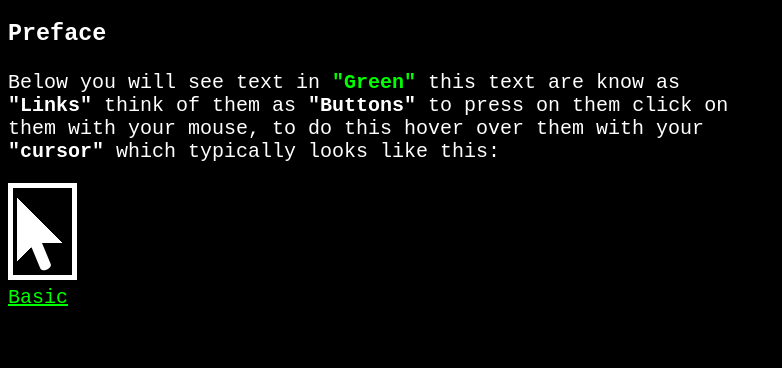
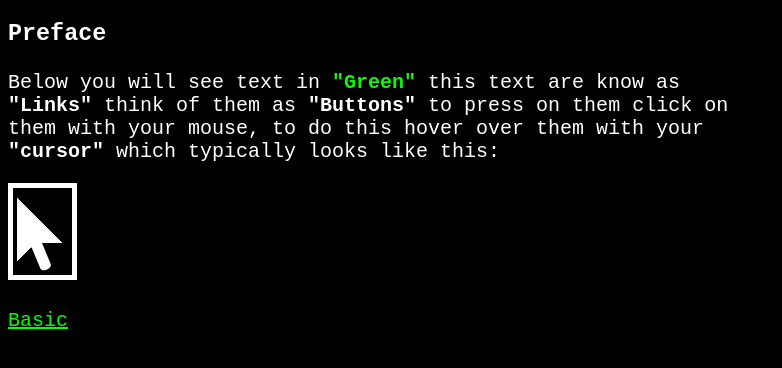
Before and after one commit to rex-williams/learncomputers, a plain HTML site: page index.html in a window 1280 px wide. Shown: the part 170-538 px from the top of the page, without its empty margins (0-782 px from the left). Drawn offline with Linux system fonts and the light colour scheme.

Commit message:
added space between the cursor image and Basic

```diff
--- a/index.html
+++ b/index.html
@@ -12,7 +12,7 @@
         <h2>A website aimed at trying to teach you about computers.</h2>
         <h3>Preface</h3>
         <p>Below you will see text in <span style="color: #00ff00;"><strong>"Green"</strong></span> this text are know as <strong>"Links"</strong> think of them as <strong>"Buttons"</strong> to press on them click on them with your mouse, to do this hover over them with your <strong>"cursor"</strong> which typically looks like this:</p>
-        <img style="max-width: 100px;" src="pix/cursor.png"><br>
+        <img style="max-width: 100px;" src="pix/cursor.png"><br><br>
         <a alt="Cursor" href="./docs/basic.html">Basic</a>
     </body>
 </html>
```
